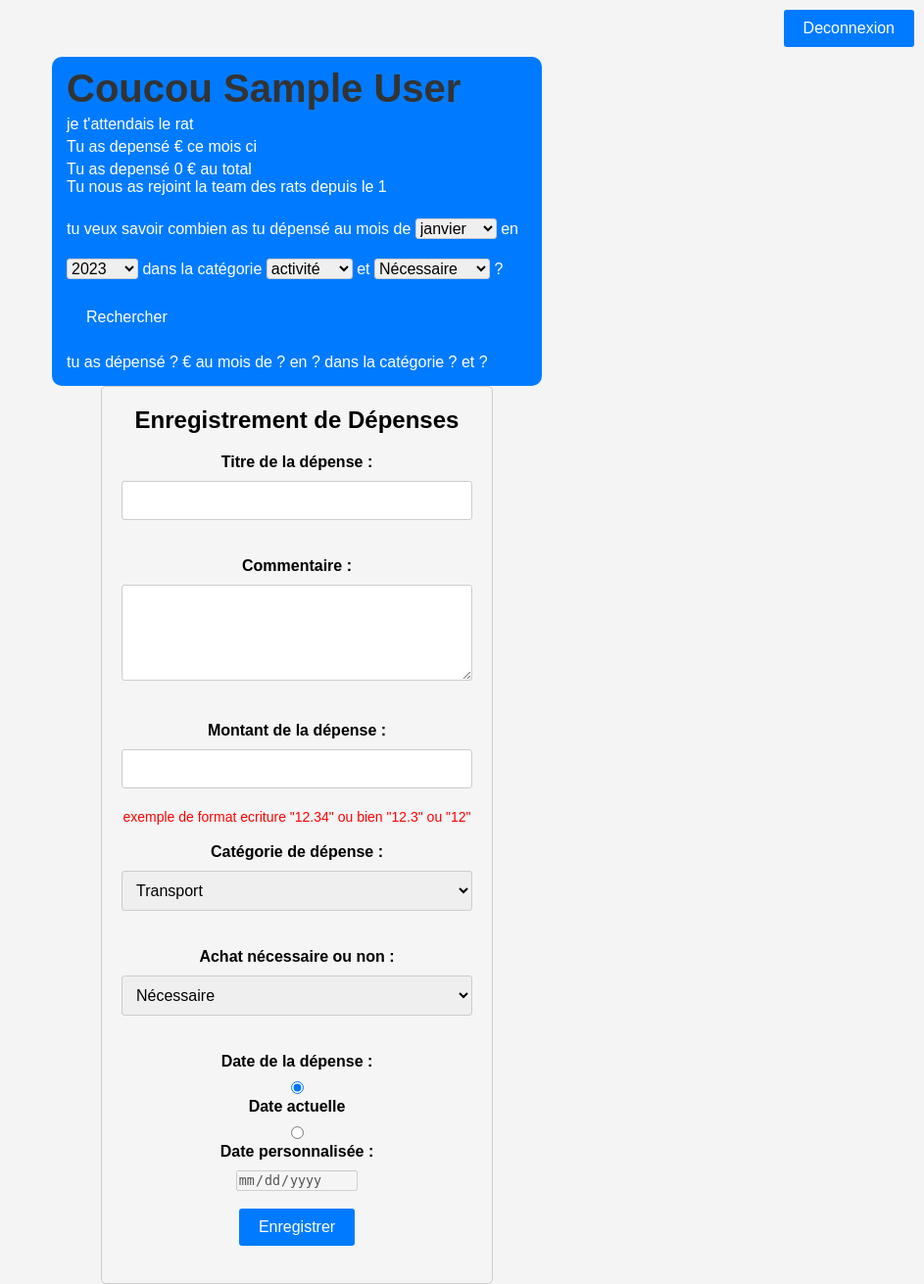
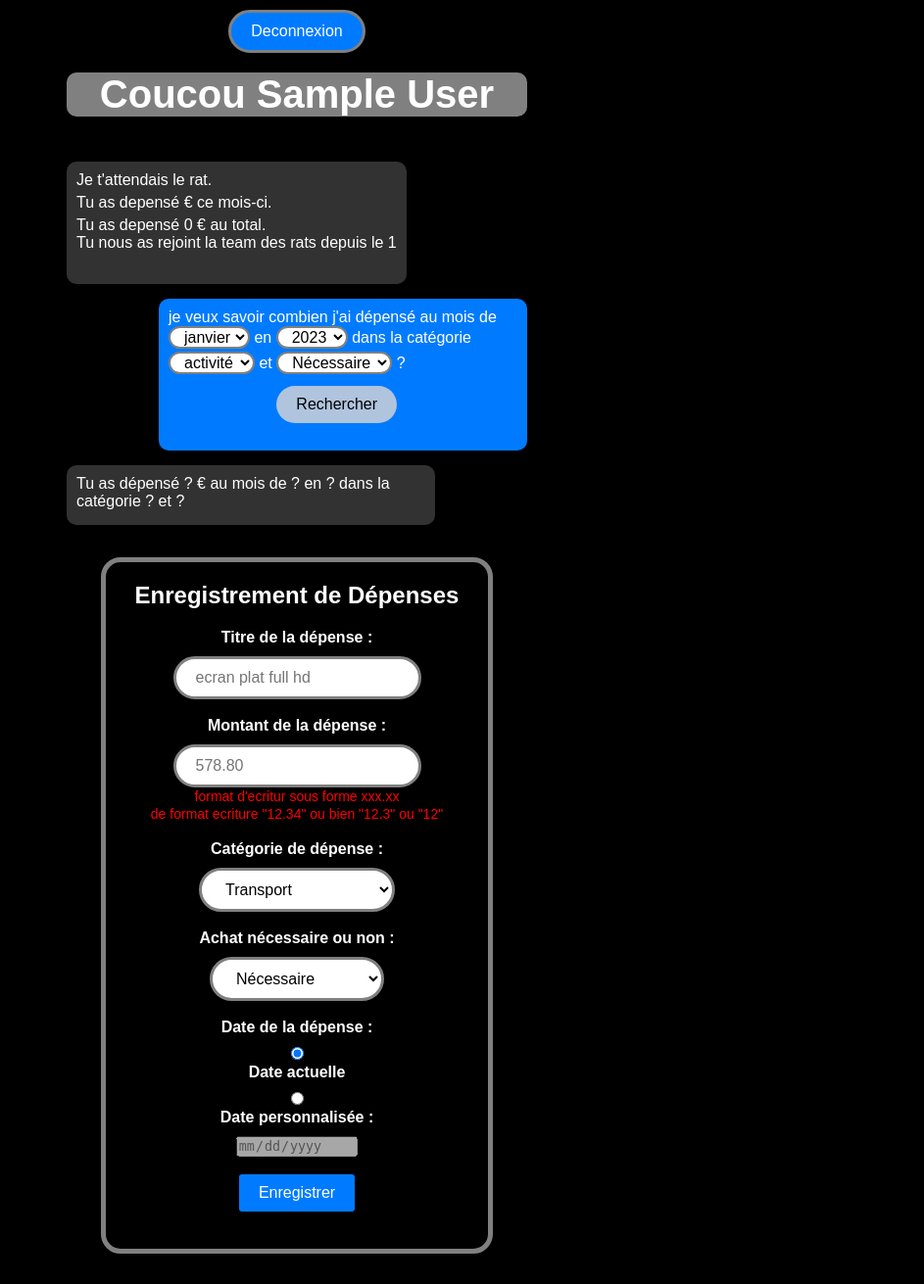
Before and after one commit to c-cedina/budget, a PHP site: page /appGestionFinance/ in a window 1280 px wide. Shown: the whole page at 98% size, without its empty margins (337-1280 px from the left). After the commit the page ends 1280 px from the top, so only its background shows below. Run offline with PHP 8.4, Linux system fonts and the light colour scheme; the visitor is signed in with stand-in values (Sample User, id 1); tables that the repository leaves empty or names only in its code hold one stand-in row (values such as "Sample post").

Commit message:
finalisation css

```diff
--- a/css/ajtdepense.css
+++ /dev/null
@@ -1,121 +0,0 @@
-/* Style pour le conteneur du contenu (bulle de chat) */
-#contenu {
-    background-color: #007bff;
-    color: #fff;
-    border-radius: 10px;
-    padding: 10px 15px;
-    max-width: 500px;
-    margin: 0 auto;
-    text-align: left;
-}
-
-/* Style pour le titre h1 (nom de l'expéditeur) */
-#contenu h1 {
-    font-size: 40px;
-    margin-bottom: 5px;
-    color: #333; /* Couleur du nom de l'expéditeur */
-}
-
-/* Style pour les paragraphes (messages) */
-#contenu p {
-    font-size: 16px;
-    margin-bottom: 5px;
-}
-
-
-
-
-
-/* Réinitialisation des styles par défaut du navigateur */
-* {
-    margin: 0;
-    padding: 0;
-    box-sizing: border-box;
-}
-
-/* Style de base pour le formulaire */
-#ajtdepense {
-    margin: 10px;
-    max-width: 400px; /* Largeur maximale du formulaire */
-    margin: 0 auto; /* Centrer le formulaire horizontalement */
-    padding: 20px;
-    background-color: #f5f5f5;
-    border: 1px solid #ccc;
-    border-radius: 5px;
-    text-align: center;
-}
-
-/* Style pour le titre */
-h1 {
-    font-size: 24px;
-    margin-bottom: 20px;
-}
-
-/* Style pour les étiquettes des champs */
-label {
-    display: block;
-    margin-bottom: 10px;
-    font-weight: bold;
-}
-
-/* Style pour les champs de texte */
-input[type="text"],
-textarea,
-select {
-    width: 100%;
-    padding: 10px;
-    margin-bottom: 20px;
-    border: 1px solid #ccc;
-    border-radius: 3px;
-    font-size: 16px;
-}
-
-/* Style pour les boutons */
-input[type="submit"] {
-    background-color: #007bff;
-    color: #fff;
-    padding: 10px 20px;
-    border: none;
-    border-radius: 3px;
-    font-size: 16px;
-    cursor: pointer;
-}
-
-/* Style pour les messages d'erreur */
-.error {
-    color: red;
-    font-size: 14px;
-}
-
-/* Styles pour la mise en page mobile */
-@media (max-width: 768px) {
-    #contenu,
-    #ajtdepense {
-        max-width: 90%;
-    }
-}
-
-
-
-
-#mois_dps{
-    width: 83px;
-    padding: 0px;
-
-}
-
-#annee_dps{
-    width: 73px;
-    padding: 0px;
-
-}
-#categorie_dps{
-    width: 88px;
-    padding: 0px;
-
-}
-#achat_necessaire_dps{
-    width: 118px;
-    padding: 0px;
-
-}
--- a/css/login.css
+++ b/css/login.css
@@ -4,9 +4,10 @@
   top: 50%;
   left: 50%;
   transform: translate(-50%, -50%);
-    background-color: #fff;
+  background-color: cadetblue;
   padding: 20px;
-    border-radius: 5px;
+  border: white 5px solid;
+  border-radius: 35px;
   box-shadow: 0 2px 5px rgba(0, 0, 0, 0.1);
   text-align: center;
 }
@@ -44,6 +45,6 @@
   font-size: 16px;
   cursor: pointer;
 }
-#login p{
+#login p {
   margin-top: 20px;
 }
--- /dev/null
+++ b/css/session.css
@@ -0,0 +1,157 @@
+/* Style pour le conteneur du contenu (bulle de chat) */
+#contenu {
+  height: 495px;
+  background-color: black;
+  color: #fff;
+  border-radius: 10px;
+  padding: 10px 15px;
+  max-width: 500px;
+  margin: 0 auto;
+  text-align: left;
+  margin-bottom: 10px;
+}
+
+/* Style pour le titre h1 (nom de l'expéditeur) */
+#contenu h1 {
+  border-radius: 10px;
+  background-color: gray;
+  text-align: center;
+  font-size: 40px;
+  margin-bottom: 46px;
+}
+
+/* Style pour les paragraphes (messages) */
+#contenu p {
+  font-size: 16px;
+  margin-bottom: 5px;
+}
+
+/* Réinitialisation des styles par défaut du navigateur */
+* {
+  margin: 0;
+  padding: 0;
+  box-sizing: border-box;
+}
+
+/* Style de base pour le formulaire */
+#ajtdepense {
+  margin: 10px;
+  max-width: 400px; /* Largeur maximale du formulaire */
+  margin: 0 auto; /* Centrer le formulaire horizontalement */
+  padding: 20px;
+  color: white;
+  background-color: black;
+  border: 5px solid gray;
+  border-radius: 20px;
+  text-align: center;
+}
+
+/* Style pour le titre */
+h1 {
+  font-size: 24px;
+  margin-bottom: 20px;
+}
+
+/* Style pour les étiquettes des champs */
+label {
+  display: block;
+  margin-bottom: 10px;
+  font-weight: bold;
+}
+
+/* Style pour les champs de texte */
+input[type="text"],
+textarea,
+select {
+  background-color: white;
+  padding: 10px 20px;
+  border: 2px solid gray;
+  border-radius: 25px;
+  font-size: 16px;
+  cursor: pointer;
+}
+
+#ajtdepense input[type="text"],
+#ajtdepensetextarea,
+#ajtdepense select {
+  border: 3px solid gray;
+}
+
+/* Style pour les boutons */
+input[type="submit"] {
+  background-color: #007bff;
+  color: #fff;
+  padding: 10px 20px;
+  border: none;
+  border-radius: 3px;
+  font-size: 16px;
+  cursor: pointer;
+}
+
+/* Style pour les messages d'erreur */
+.error {
+  color: red;
+  font-size: 14px;
+}
+
+/* Styles pour la mise en page mobile */
+@media (max-width: 768px) {
+  #contenu,
+  #ajtdepense {
+    max-width: 90%;
+  }
+}
+
+/* dialogue information */
+
+#mois_dps {
+  width: 83px;
+  padding: 0px;
+  padding-left: 10px;
+  margin-bottom: 3px;
+}
+
+#annee_dps {
+  width: 73px;
+  padding: 0px;
+  padding-left: 10px;
+  margin-bottom: 3px;
+}
+#categorie_dps {
+  width: 88px;
+  padding: 0px;
+  padding-left: 10px;
+  margin-bottom: 3px;
+}
+#achat_necessaire_dps {
+  width: 118px;
+  padding: 0px;
+  padding-left: 10px;
+  margin-bottom: 3px;
+}
+
+#formrp {
+  float: right;
+  background-color: #007bff;
+}
+
+#intro,
+#rp {
+  float: left;
+  background-color: #323232;
+}
+#intro,
+#formrp,
+#rp {
+  max-width: 80%;
+  padding: 10px;
+  border-radius: 10px;
+  margin-bottom: 15px;
+}
+#formrenseignement {
+  margin-left: 31%;
+  background-color: lightsteelblue;
+  color: black;
+  margin-top: 9px;
+  border-radius: 25px;
+}
--- a/css/signup.css
+++ b/css/signup.css
@@ -1,14 +1,15 @@
 /* Styles pour le conteneur du formulaire d'inscription */
 #signup {
   position: absolute;
-    top: 50%;
+  top: 45%;
   left: 50%;
   transform: translate(-50%, -50%);
   max-width: 400px;
   width: 100%;
-    background-color: #fff;
+  background-color: cadetblue;
   padding: 20px;
-    border-radius: 5px;
+  border: white 5px solid;
+  border-radius: 35px;
   box-shadow: 0 2px 5px rgba(0, 0, 0, 0.1);
   text-align: center;
 }
@@ -55,6 +56,6 @@
   font-size: 14px;
 }
 
-#signup p{
+#signup p {
   margin-top: 20px;
 }
--- a/css/styles.css
+++ b/css/styles.css
@@ -1,5 +1,5 @@
 body {
-    background-color: #f4f4f4;
+  background-color: black;
   font-family: Arial, sans-serif;
   color: black;
 }
@@ -31,9 +31,14 @@ body {
 /* Ajouter un effet d'ombre lorsque les boutons sont actifs */
 .btn.active {
   box-shadow: 0 0 5px rgba(0, 0, 0, 0.3);
-    background-color: #0000A0;
+  background-color: #0000a0;
 }
 #deco {
-  text-align: right;
+  text-align: center;
   margin: 10px;
 }
+
+#btnDeco {
+  border: gray 3px solid;
+  border-radius: 30px;
+}
--- a/includes/session.php
+++ b/includes/session.php
@@ -45,28 +45,31 @@ if (isset($_SESSION['email'])) {
             Coucou
             <?= $_SESSION['prenom']; ?>
         </h1>
+        <div id="intro">
             <p>
-            je t'attendais le rat
+                Je t'attendais le rat.
             </p>
 
             <p>
                 Tu as depensé
                 <?= $somme_total_d_mois['valeur'] ?>
-            € ce mois ci
+                € ce mois-ci.
             </p>
 
             <p>
                 Tu as depensé
                 <?= $somme_total_d['valeur'] ?>
-            € au total <br>
+                € au total. <br>
                 Tu nous as rejoint la team des rats depuis le
                 <?= $_SESSION['date_creation'] ?>
                 <br><br>
+            </p>
+        </div>
 
         <!-- formulaire recherche -->
-
+        <div id="formrp">
             <form method="post">
-            tu veux savoir combien as tu dépensé au mois de
+                je veux savoir combien j'ai dépensé au mois de
                 <select id="mois_dps" name="mois_dps">
 
                     <option value="01%">janvier</option>
@@ -81,7 +84,7 @@ if (isset($_SESSION['email'])) {
                     <option value="10%">octobre</option>
                     <option value="11%">novembre</option>
                     <option value="12%">decembre</option>
-                <option value="%"> n'importe quel mois</option>
+                    <option value="%"> janvier à decembre (soit durant toute l'année)</option>
 
                 </select>
                 en
@@ -104,7 +107,7 @@ if (isset($_SESSION['email'])) {
                     <option value="objet_quotidien">objet du Quotidien</option>
                     <option value="nourriture">nourriture</option>
                     <option value="transport">transport</option>
-                <option value="%"> n'importe quel categorie</option>
+                    <option value="%">sans connaitre la catégorie</option>
 
                 </select>
                 et
@@ -122,7 +125,7 @@ if (isset($_SESSION['email'])) {
 
             </form>
             <br>
-
+        </div>
         <?php include 'includes/recherche_dps.php'; ?>
 
         <?php
@@ -130,11 +133,13 @@ if (isset($_SESSION['email'])) {
         if ($rp['valeur'] == '') {
             $rp['valeur'] = '0';
         }
+        $phrase = '';
         if ($annee_dps != '?') {
             $annee_dps = substr($annee_dps, 0, 4);
+            $phrase = "Ne t'inquiete pas le rat je te le dis tout de suite. <br>";
         }
         if ($categorie_dps == '%') {
-            $categorie_dps = "n'importe quel categorie";
+            $categorie_dps = "sans connaitre la catégorie";
         }
         if ($achat_necessaire_dps == 'n%') {
             $achat_necessaire_dps = "sans connaitre la nécessité";
@@ -180,10 +185,18 @@ if (isset($_SESSION['email'])) {
             $mois_dps = 'decembre';
         }
         if ($mois_dps == '%') {
-            $mois_dps = "n'importe lequel mois";
+            $mois_dps = "janvier à decembre (soit durant toute l'année)";
         }
+        // Fin des calcule des
         ?>
-        tu as dépensé
+
+
+
+
+        <div id="rp">
+            <p>
+                <?= $phrase ?>
+                Tu as dépensé
 
                 <?= $rp['valeur'] ?>
                 € au mois de
@@ -196,6 +209,7 @@ if (isset($_SESSION['email'])) {
                 <?= $achat_necessaire_dps ?>
 
             </p>
+        </div>
 
     </div>
 
@@ -206,15 +220,17 @@ if (isset($_SESSION['email'])) {
         <form method="post">
 
             <label for="titre_depense">Titre de la dépense :</label>
-            <input type="text" id="titre_depense" name="titre_depense" required><br><br>
+            <input type="text" id="titre_depense" name="titre_depense" placeholder="ecran plat full hd" required><br><br>
 
-            <label for="commentaire_depense">Commentaire :</label>
-            <textarea id="commentaire_depense" name="commentaire_depense" rows="4" cols="50"></textarea><br><br>
+            <!-- <label for="commentaire_depense">Commentaire :</label>
+            <textarea id="commentaire_depense" name="commentaire_depense" rows="4" cols="50"></textarea><br><br> -->
 
 
             <label for="montant">Montant de la dépense :</label>
-            <input type="text" id="montant" name="montant" required pattern="^[0-9]+(\.[0-9]{0,1,2})?$">
-            <span class="error"> exemple de format ecriture "12.34" ou bien "12.3" ou "12" </span><br><br>
+            <input type="text" id="montant" name="montant" placeholder="578.80" required
+                pattern="^[0-9]+(\.[0-9]{0,1,2})?$"><br>
+            <span class="error"> format d'ecritur sous forme xxx.xx <br>
+                de format ecriture "12.34" ou bien "12.3" ou "12" </span><br><br>
 
 
             <label for="categorie">Catégorie de dépense :</label>
--- a/includes/signup.php
+++ b/includes/signup.php
@@ -79,23 +79,23 @@ if (isset($_POST['formsend'])) {
 <div id="signup" class="form-container">
 	<h2>Inscription</h2>
 	<form method="post">
-		<label for="nom">Nom :</label>
-		<input type="text" id="nom" name="nom" required><br><br>
 
-		<label for="prenom">Prénom :</label>
-		<input type="text" id="prenom" name="prenom" required><br><br>
+		<input type="text" id="nom" name="nom" placeholder="Nom" required>
 
-		<label for="email">Email :</label>
-		<input type="email" id="email" name="email" required><br><br>
 
-		<label for="cemail">Confirmation Email :</label>
-		<input type="email" id="cemail" name="cemail" required><br><br>
+		<input type="text" id="prenom" name="prenom" placeholder="Prenom" required>
 
-		<label for="password">Mot de passe :</label>
-		<input type="password" id="password" name="password" required><br><br>
 
-		<label for="cpassword">Confirmation Mot de passe :</label>
-		<input type="password" id="cpassword" name="cpassword" required><br><br>
+		<input type="email" id="email" name="email" placeholder="Email" required>
+
+
+		<input type="email" id="cemail" name="cemail" placeholder="Confirmation Email" required>
+
+
+		<input type="password" id="password" name="password" placeholder="Mot de passe" required>
+
+
+		<input type="password" id="cpassword" name="cpassword" placeholder="Confirmation Mot de passe" required><br><br>
 
 		<input type="submit" name="formsend" id="formsend" value="S'inscrire">
 	</form>
--- a/index.php
+++ b/index.php
@@ -6,7 +6,7 @@
 
 <head>
     <link rel="stylesheet" type="text/css" href="css/styles.css ">
-    <link rel="stylesheet" type="text/css" href="css/ajtdepense.css ">
+    <link rel="stylesheet" type="text/css" href="css/session.css ">
     <link rel="stylesheet" type="text/css" href="css/login.css ">
     <link rel="stylesheet" type="text/css" href="css/signup.css ">
     <title>Formulaire de Dépenses</title>
```
Lines whose indentation alone changed are shown as unchanged.
